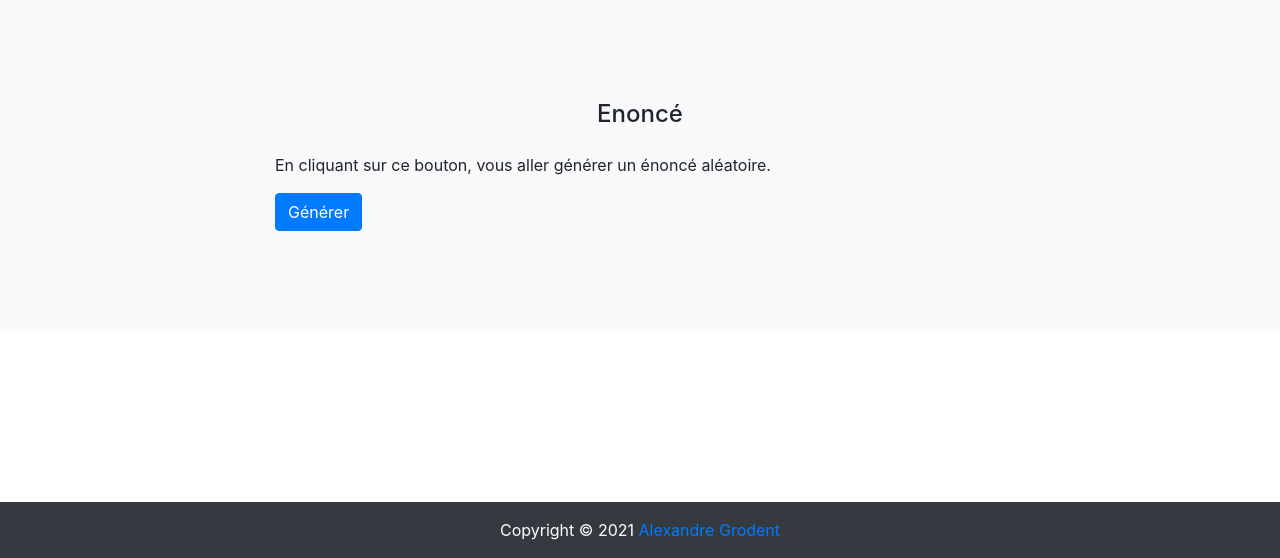
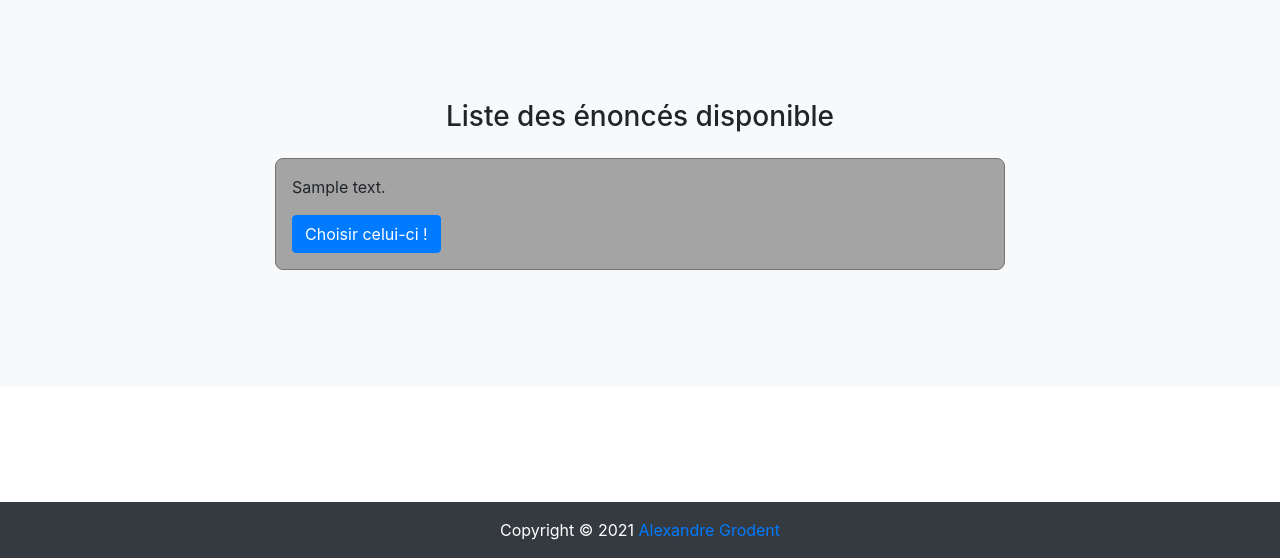
Before and after one commit to alexandregdnt/web-dossier-juin, a PHP site: page /index.php?page=generer_enonce in a window 1280 px wide. Shown: the part 242-800 px from the top of the page. Run offline with PHP 8.4, Linux system fonts and the light colour scheme; tables that the repository leaves empty hold one stand-in row (values such as "Sample post").

Commit message:
:hammer: Change generating system with question content on generating page

```diff
--- a/controllers/generer_enonce.php
+++ b/controllers/generer_enonce.php
@@ -1,14 +1,10 @@
 <?php
 model("generer_enonce");
 
-if (isset($_POST['genererEnonce']) && !empty($_POST['genererEnonce'])) {
-    $res = getEnonces();
-    if ($res) {
-        $numRows = mysqli_num_rows($res);
-        if ($numRows > 0) {
-            $randomNumber = rand(1, $numRows);
+if (isset($_GET['id']) && !empty($_GET['id'])) {
+    $enonceId = htmlspecialchars($_GET['id']);
 
-            $res = getEnonceById($randomNumber);
+            $res = getEnonceById($enonceId);
             if ($res) {
                 if (mysqli_num_rows($res) > 0) {
                     $row = mysqli_fetch_assoc($res);
@@ -72,17 +68,11 @@ if (isset($_POST['genererEnonce']) && !empty($_POST['genererEnonce'])) {
                         }
                     }
                 } else {
-                    $_POST['error'] = "Echec d'accès à un énoncé !";
+                    $_POST['error'] = "Cet énoncé n'existe pas !";
                 }
             } else {
                 $_POST['error'] = "Erreur lors de l'exécution de la requête !";
             }
-        } else {
-            $_POST['error'] = "Aucun énoncé disponible dans la base de données !";
-        }
-    } else {
-        $_POST['error'] = "Erreur lors de l'exécution de la requête !";
-    }
 
     if (!isset($content) || empty($content)) {
         $content = "";
--- a/views/generer_enonce.php
+++ b/views/generer_enonce.php
@@ -9,7 +9,7 @@
     <section class="bg-light">
         <div class="container">
             <div class="row">
-                <div class="col-lg-8 mx-auto">
+                <div class="col-12 col-lg-8 mx-auto">
                     <?php
                     if (isset($_POST['error']) && !empty($_POST['error'])) {
                         printError($_POST['error']);
@@ -20,24 +20,46 @@
                     }
                     ?>
 
-                    <h4 class="text-center mb-4">Enoncé</h4>
-
-                    <?php if (isset($_POST['genererEnonce']) && !empty($_POST['genererEnonce']) && (!isset($_POST['error']) || empty($_POST['error'])) && (isset($_POST['generatedFileId']) && !empty($_POST['generatedFileId']))) { ?>
-                        <div class="container">
+                    <?php if (isset($_GET['id']) && !empty($_GET['id']) && (!isset($_POST['error']) || empty($_POST['error'])) && (isset($_POST['generatedFileId']) && !empty($_POST['generatedFileId']))) { ?>
+                        <h3 class="text-center mb-4">Enoncé généré</h3>
+                        <div class="container mb-5">
                             <div class="row mb-1">
                                 <p>Identifiant de l'énoncé généré: <span class="font-weight-bold"><?= $_POST['generatedFileId'] ?></span></p>
                             </div>
-                            <div class="row mb-4">
+                            <div class="row">
                                 <a class="col-4 mx-auto btn btn-success" href="./generated/<?= $_POST['generatedFileId'] ?>.html" download="Enoncé généré.html">Télécharger ici</a>
                                 <a class="col-4 mx-auto btn btn-secondary" href="./generated/<?= $_POST['generatedFileId'] ?>.html" target="_blank">Visualiser ici</a>
                             </div>
                         </div>
                     <?php } ?>
 
-                    <form action="#" method="POST">
-                        <label class="mb-3" for="genererEnonce">En cliquant sur ce bouton, vous aller générer un énoncé aléatoire.</label><br>
-                        <input class="btn btn-primary" type="submit" id="genererEnonce" name="genererEnonce" value="Générer">
-                    </form>
+                    <div class="container">
+                        <h3 class="text-center mb-4">Liste des énoncés disponible</h3>
+                        <div class="row">
+                            <?php
+                            $res = getEnonces();
+                            if ($res) {
+                                $numRows = mysqli_num_rows($res);
+                                if ($numRows > 0) {
+                                    for ($i=0; $i<$numRows; $i++) {
+                                        $row = mysqli_fetch_assoc($res);
+
+                                        ?>
+                                        <div class="col-12 mb-3 p-3 enonce">
+                                            <p><?= $row["contenu"] ?></p>
+                                            <a class="btn btn-primary" href="./generation_enonce_<?= $row["idEnonce"] ?>">Choisir celui-ci !</a>
+                                        </div>
+                                        <?php
+                                    }
+                                } else {
+                                    echo '<div class="col-12 mx-auto">';
+                                    printError("Aucun énoncés disponible dans la base de données !");
+                                    echo '</div>';
+                                }
+                            }
+                            ?>
+                        </div>
+                    </div>
                 </div>
             </div>
         </div>
```
